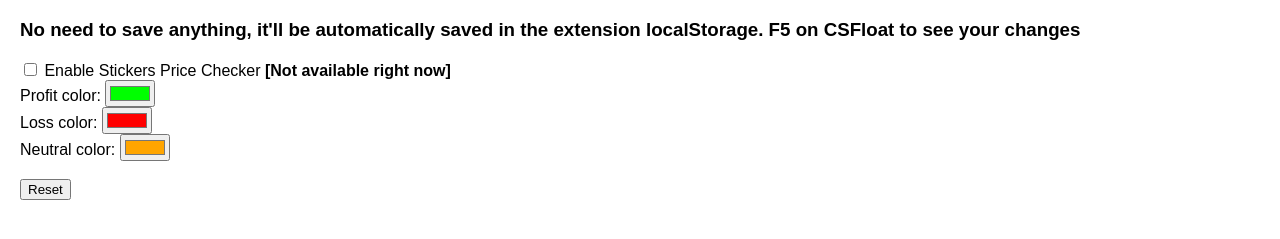
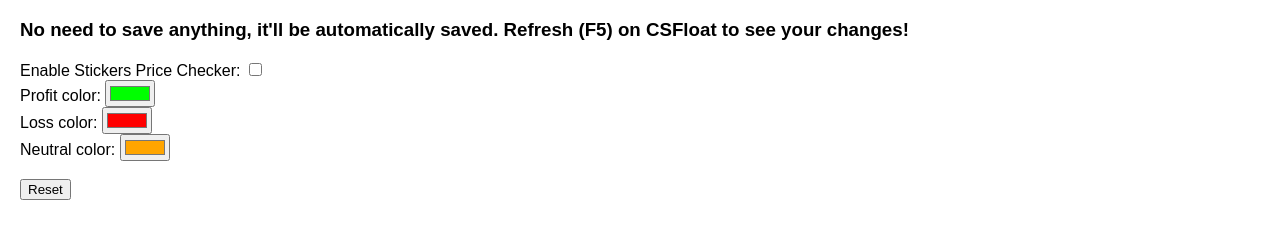
Before and after one commit to bycop/csfloat-buff-checker, a browser extension: page no-api-version/options.html in a window 1280 px wide. Shown: the part 61-300 px from the top of the page. Drawn offline with Linux system fonts and the light colour scheme.

Commit message:
Cleaned up options page

```diff
--- a/no-api-version/options.html
+++ b/no-api-version/options.html
@@ -8,9 +8,10 @@
 
 <body>
 	<h1>Extension Options</h1>
-	<h3>No need to save anything, it'll be automatically saved in the extension localStorage. F5 on CSFloat to see your changes</h3>
+	<h3>No need to save anything, it'll be automatically saved. Refresh (F5) on CSFloat to see your changes!</h3>
 	<label>
-		<input type="checkbox" id="enableStickers"> Enable Stickers Price Checker <strong>[Not available right now]</strong>
+		Enable Stickers Price Checker:
+		<input type="checkbox" id="enableStickers">
 	</label>
 	<br>
 	<label>
```
